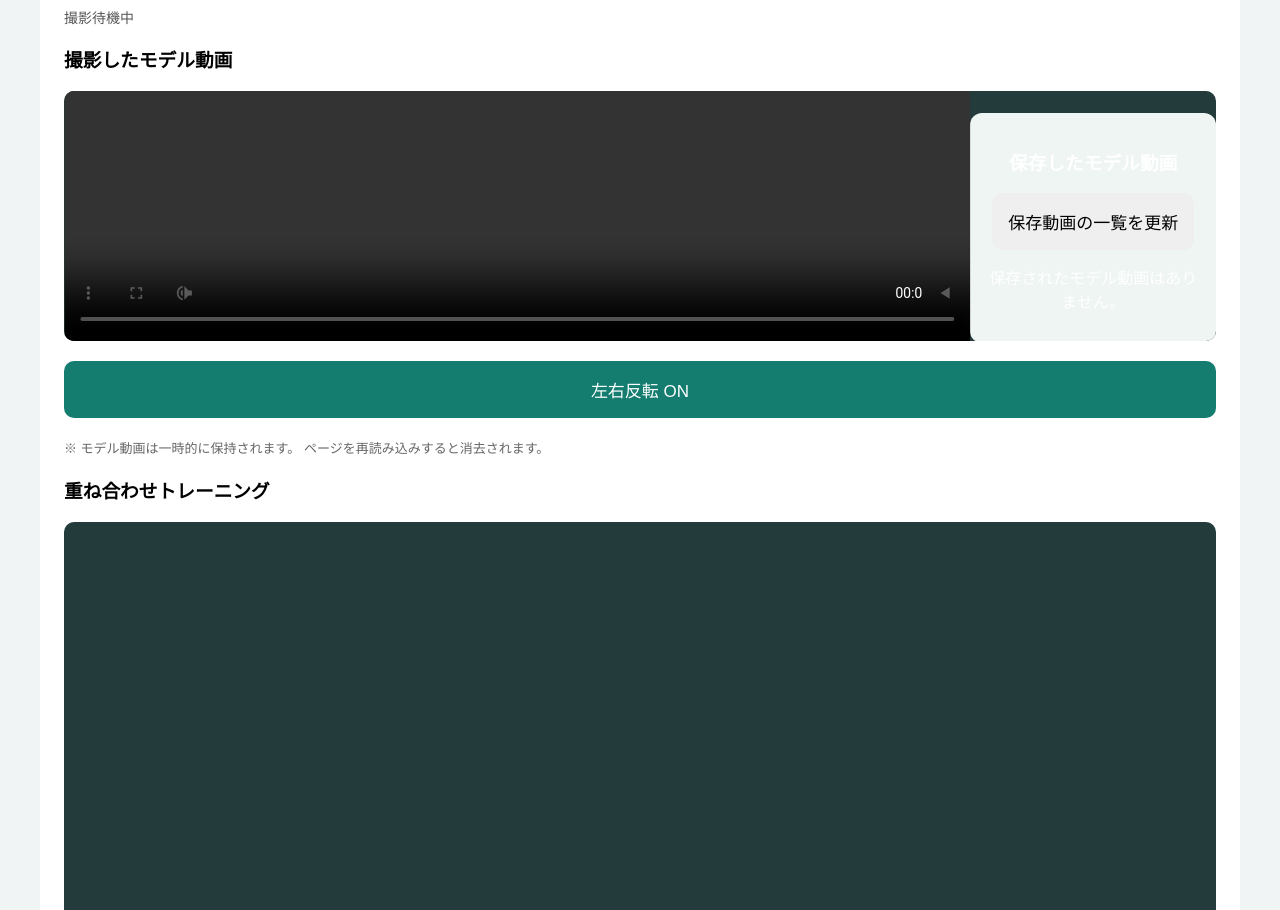
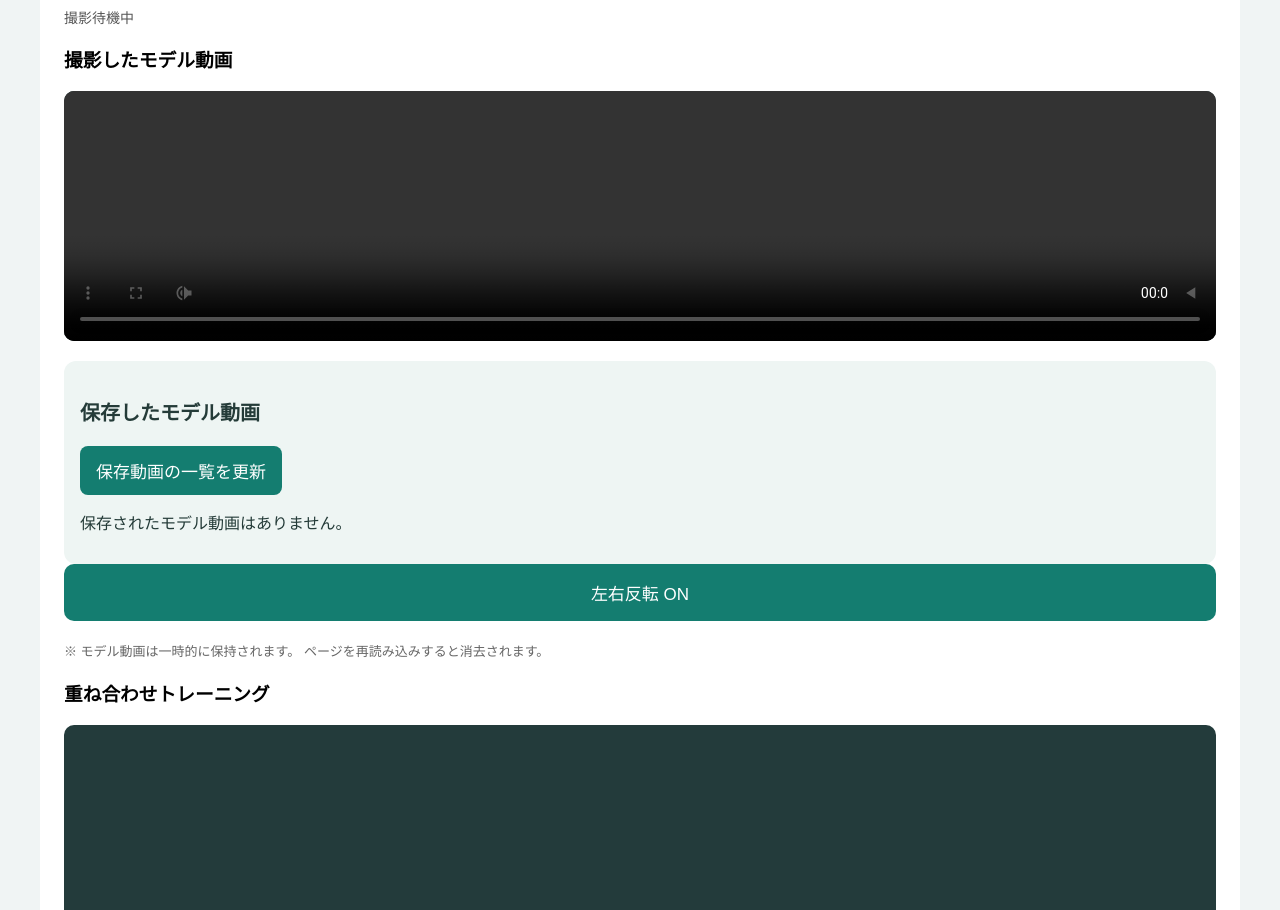
Before and after one commit to CORON0602/ULVT4-app, a plain HTML site: page index.html in a window 1280 px wide. Shown: the part 1433-2343 px from the top of the page. Drawn offline with Linux system fonts and the light colour scheme.

Commit message:
Add files via upload

```diff
--- a/index.html
+++ b/index.html
@@ -780,6 +780,53 @@ body {
   white-space: nowrap;
   padding: 12px 16px;
 }
+
+/* 第13回：iPad用の保存動画一覧の表示修正 */
+
+.saved-model-section {
+  background: #eef5f3;
+  color: #243b38;
+  padding: 16px;
+  margin-top: 20px;
+  border-radius: 12px;
+  width: 100%;
+  box-sizing: border-box;
+  min-width: 0;
+}
+
+.saved-model-section h3 {
+  color: #243b38;
+  font-size: 20px;
+}
+
+#savedModelList {
+  color: #243b38;
+  margin-top: 15px;
+}
+
+.saved-model-item {
+  background: #ffffff;
+  color: #243b38;
+  border: 1px solid #d5e4df;
+}
+
+.saved-model-info,
+.saved-model-info strong,
+.saved-model-date {
+  color: #243b38;
+}
+
+#modelLoadStatus {
+  color: #147d70;
+}
+
+.saved-model-section #refreshModelList {
+  background: #147d70;
+  color: white;
+  border-radius: 8px;
+  padding: 12px 16px;
+  min-height: 44px;
+}
 </style>
 <link rel="manifest" href="./manifest.json">
 <meta name="theme-color" content="#147d70">
@@ -979,6 +1026,7 @@ body {
     playsinline
     loop>
   </video>
+</div>
 <div class="saved-model-section">
   <h3>保存したモデル動画</h3>
 
@@ -991,7 +1039,6 @@ body {
   </div>
 
   <p id="modelLoadStatus" role="status"></p>
-</div>
 </div>
 
 <div class="buttons">
```
